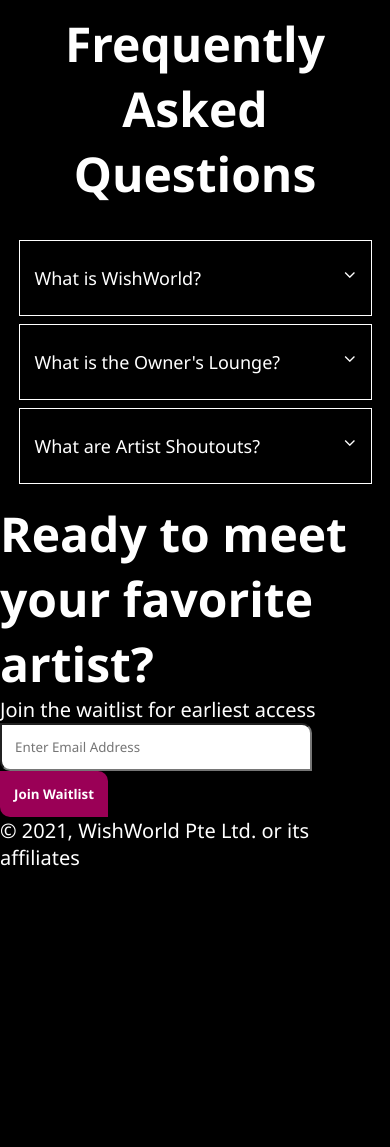
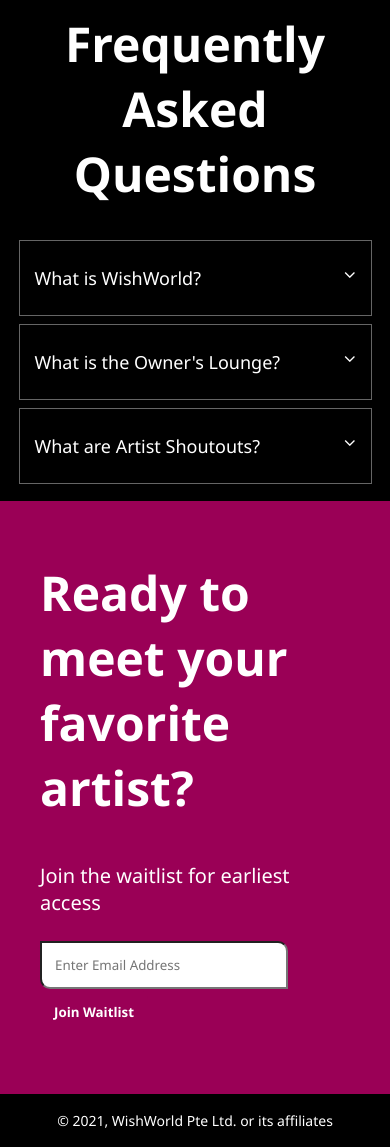
Before and after one commit to xqzyr/WishWorld, a PHP site: page / in a window 390 px wide; the page is wider, and only the part inside the window is pictured. Shown: the part 2921-4068 px from the top of that part. Before the commit the page ends 3787 px from the top of that part, so only its background shows below. Run offline with PHP 8.4, Linux system fonts and the light colour scheme.

Commit message:
80% completion. 15% is responsiveness

```diff
--- a/css/bottom.css
+++ b/css/bottom.css
@@ -30,12 +30,12 @@
 .faqItem {
     padding: 15px;
     margin-bottom: 10px;
-    outline: 1px solid rgb(255, 255, 255);
+    outline: 1px solid rgba(255, 255, 255, 0.397);
     cursor: pointer;
 }
 
 .faqItem:hover {
-    outline: 1px solid rgba(255, 255, 255, 0.397);
+    outline: 1px solid rgb(255, 255, 255);
 }
 
 .panel {
--- /dev/null
+++ b/css/footer.css
@@ -0,0 +1,27 @@
+.bottomContainer {
+    background-color: rgb(154, 0, 86);
+    display: flex;
+    flex-direction: column;
+    justify-content: center;
+    align-items: center;
+    padding: 7vh 40px;
+}
+
+.bottomHeading {
+    margin-bottom: 5vh;
+}
+
+.emailPromtMessage {
+    margin-bottom: 3vh;
+}
+
+.footer {
+    display: flex;
+    justify-content: center;
+    align-items: center;
+}
+
+.footerContent {
+    padding: 2vh;
+    font-size: 14px;
+}
--- a/index.html
+++ b/index.html
@@ -13,6 +13,7 @@
         <link rel="stylesheet" href="css/top.css" />
         <link rel="stylesheet" href="css/middle.css" />
         <link rel="stylesheet" href="css/bottom.css" />
+        <link rel="stylesheet" href="css/footer.css" />
     </head>
     <body style="background-color: black">
         <div class="pageExceptBottom">
```
